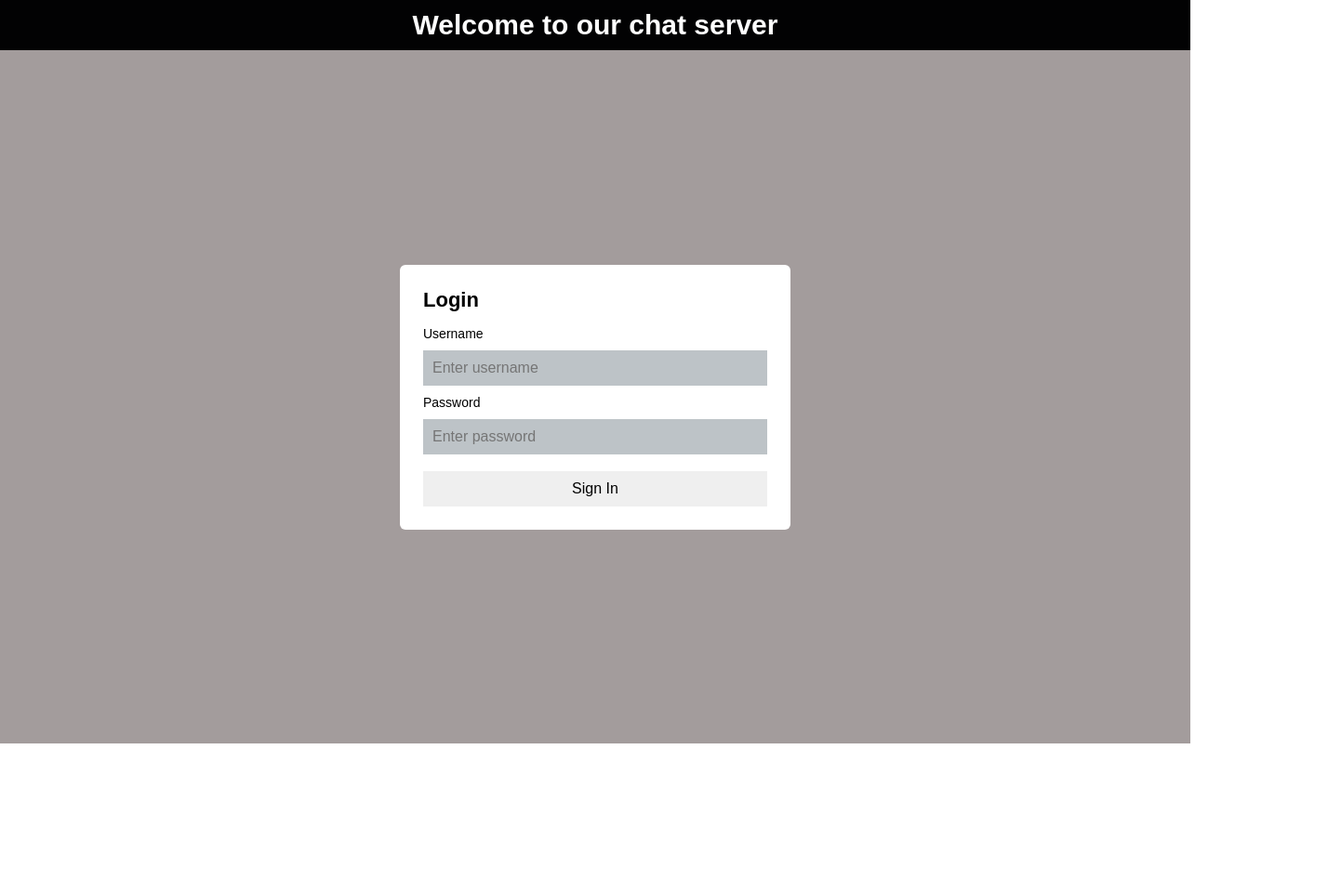
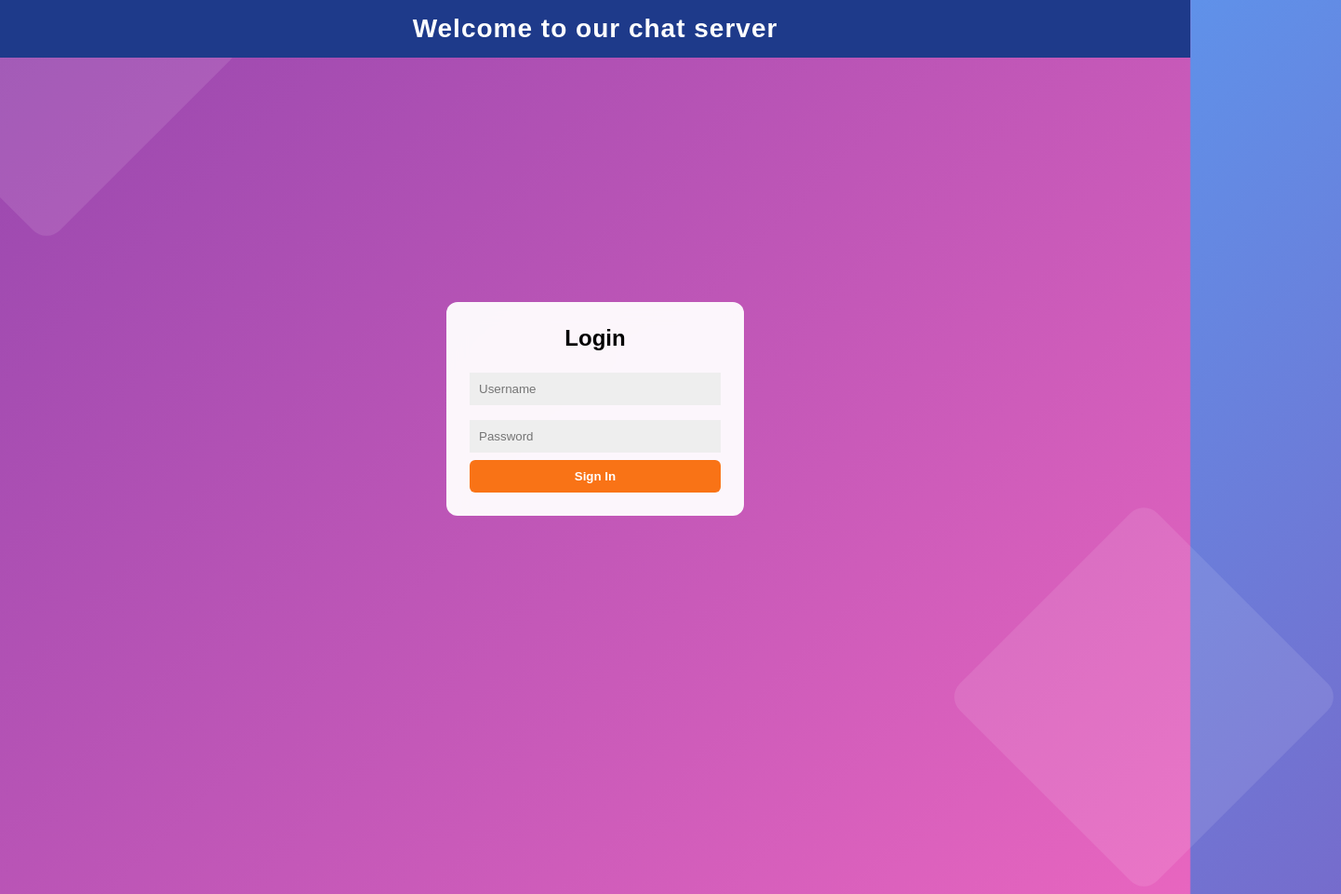
Before and after one commit to kosoknarith/securechat-group5, a plain HTML site: page public/login.html in a window 1280 px wide. Shown: the whole page at 93% size, 1442 px wide, since content can reach past the window. Before the commit the page ends 800 px from the top, so only its background shows below. Drawn offline with Linux system fonts and the light colour scheme.

Commit message:
Enhanced UI Updates

```diff
--- a/public/Chat_Interface.css
+++ b/public/Chat_Interface.css
@@ -1,67 +1,198 @@
-/* Welcome to our chat sever */
-h1{
-        background-color: #020203;
-    text-align: center;
-    color: rgb(255, 255, 255);
-    font-size: 30px;
+/* Used csuf theme colors White,Blue and Orange  to make the interface  */
+* {
+  box-sizing: border-box;
+  margin: 0;
+  font-family: Arial;
+}
+
+body {
+  height: 100vh;
+  background: linear-gradient(135deg, #4facfe, #8e44ad, #ff6ec4);
+}
+
+/* Layout */
+.chat-container {
+  display: flex;
+  height: 100vh;
+}
+
+/* Sidebar */
+.sidebar {
+  width: 200px;
+  background: rgba(30, 58, 138, 0.95);
+  color: white;
   padding: 10px;
 }
 
-/*entire interface */
-*{
-    box-sizing: border-box;
-    margin: 0;
-    padding: 0;
+.sidebar ul {
+  list-style: none;
 }
 
-/* Chat container  */
-html, body {
-    height: 100%;
-    font-family: Arial, sans-serif;
+.sidebar li {
+  padding: 8px;
+  cursor: pointer;
 }
 
-/* Top section */
-.chat-container {
+.sidebar .active,
+.sidebar li:hover {
+  background: #F97316;
+}
+
+/* Status */
+.status {
+  width: 10px;
+  height: 10px;
+  border-radius: 50%;
+  display: inline-block;
+  margin-right: 6px;
+}
+
+.online { background: #22c55e; }
+.offline { background: gray; }
+
+/* Chat area */
+.chat-main {
+  flex: 1;
   display: flex;
   flex-direction: column;
-    height: 100vh;
 }
 
-/* Middle section */
+/* Header */
+.chat-header {
+  background: #1E3A8A;
+  color: white;
+  padding: 15px;
+  font-size: 22px;
+  font-weight: 700;
+  display: flex;
+  justify-content: space-between;
+  align-items: center;
+}
+
+/* Messages */
 .chat-messages {
-    flex: 1; /* THIS makes it take all remaining space */
+  flex: 1;
   padding: 15px;
   overflow-y: auto;
-    background-color: #a39c9c;
+
+  background: rgba(255, 255, 255, 0.9);
+  border-radius: 8px;
+  margin: 10px;
 }
 
-/* Bottom section  */
+/* Typing */
+.typing {
+  font-size: 13px;
+  color: gray;
+  margin-left: 10px;
+}
+
+/* Input */
 .chat-input {
   display: flex;
   padding: 10px;
-    background-color: #bdc3c7;
+  background: #ddd;
 }
 
-/* Input field and send button */
 .chat-input input {
   flex: 1;
   padding: 10px;
-    font-size: 16px;
-    font-weight: 100;
-    border: none;
-    outline: none;
 }
 
-/* Send button */
 .chat-input button {
-    padding: 10px 20px;
-    font-size: 16px;
+  padding: 10px;
+  margin-left: 5px;
+  background: #F97316;
+  color: white;
   border: none;
-    cursor: pointer;
 }
 
-/* Send button hover effect */
-.chat-input button:hover {
-    background-color: #273cf5;
+.emoji-btn {
+  background: white;
+  color: black;
+}
+#logoutBtn {
+  background: #F97316;
   color: white;
+  border: none;
+  padding: 8px 14px;
+  cursor: pointer;
+  font-weight: bold;
+  border-radius: 6px;
+  transition: 0.2s ease;
 }
+
+#logoutBtn:hover {
+  background: #ea580c;
+  transform: scale(1.05);
+}
+
+#sendBtn {
+  background: #F97316;
+  color: white;
+  border: none;
+  padding: 10px 15px;
+  cursor: pointer;
+  font-weight: bold;
+  border-radius: 6px;
+}
+
+#sendBtn:hover {
+  background: #ea580c;
+}
+
+/* Chat bubbles container */
+.chat-messages {
+  display: flex;
+  flex-direction: column;
+  gap: 8px;
+}
+
+/* Main bubble */
+.msg {
+  max-width: 60%;
+  padding: 10px 14px;
+  border-radius: 12px;
+  font-size: 14px;
+  word-wrap: break-word;
+}
+
+/* Sender's messages ) */
+.msg.me {
+  background: #F97316;
+  color: white;
+  align-self: flex-end;
+  border-bottom-right-radius: 0;
+}
+
+/*Receiver's  messages */
+.msg.other {
+  background: white;
+  color: black;
+  align-self: flex-start;
+  border-bottom-left-radius: 0;
+}
+
+/* Timestamp */
+.msg .time {
+  font-size: 10px;
+  opacity: 0.7;
+  margin-top: 4px;
+}
+
+.typing {
+  display: none;
+  align-self: flex-start;
+
+  background: #d1d5db;
+  color: black;
+
+  padding: 10px 15px;
+  margin: 10px;
+
+  border-radius: 10px;
+  width: fit-content;
+  max-width: 60%;
+
+  font-size: 14px;
+}
--- a/public/login.css
+++ b/public/login.css
@@ -1,91 +1,124 @@
-/* most of the layouts patterns are from the Chat_Interface.css  */
 * {
   box-sizing: border-box;
   margin: 0;
   padding: 0;
+  font-family: Arial, sans-serif;
 }
 
 html, body {
   height: 100%;
-  font-family: Arial, sans-serif;
 }
 
-.login-container {
-  display: flex;
-  flex-direction: column;
-  height: 100vh;
+/* Header */
+.top-header {
+ position: fixed;
+  top: 0;
+  width: 100%;
+  background: #1E3A8A;
+  color: white;
+  text-align: center;
+  padding: 15px;
+
+  font-size: 28px;
+  font-weight: 800;
+  letter-spacing: 1px;
 }
 
-.login-header {
-  background-color: #020203;
-  text-align: center;
-  color: white;
-  font-size: 30px;
-  padding: 10px;
+/* Background */
+body {
+  display: flex;
+  justify-content: center;
+  align-items: center;
+  height: 100vh;
+
+  background: linear-gradient(135deg, #4facfe, #8e44ad, #ff6ec4);
+  background-size: 300% 300%;
+  animation: gradientMove 10s ease infinite;
+  overflow: hidden;
 }
 
-/* Middle area fills space */
-.login-main {
-  flex: 1;
-  background-color: #a39c9c; /* matches chat-messages background */
-  display: flex;
-  align-items: center;
-  justify-content: center;
-  padding: 15px;
+/* Gradient animation */
+@keyframes gradientMove {
+  0% { background-position: 0% 50%; }
+  50% { background-position: 100% 50%; }
+  100% { background-position: 0% 50%; }
 }
 
-/* Simple centered card */
-.login-card {
-  background: white;
-  width: 100%;
-  max-width: 420px;
-  padding: 25px;
-  border-radius: 6px;
+/* Floating shapes */
+body::before,
+body::after {
+  content: "";
+  position: absolute;
+  width: 300px;
+  height: 300px;
+  background: rgba(255,255,255,0.1);
+  border-radius: 20px;
+  transform: rotate(45deg);
 }
 
-/* Title */
+body::before {
+  top: -100px;
+  left: -100px;
+}
+
+body::after {
+  bottom: -100px;
+  right: -100px;
+}
+
+/* Container */
+.login-container {
+  z-index: 1;
+  width: 100%;
+}
+
+.login-main {
+  margin-top: 80px;
+  display: flex;
+  justify-content: center;
+  align-items: center;
+}
+
+/* Card */
+.login-card {
+  background: rgba(255,255,255,0.95);
+  backdrop-filter: blur(10px);
+  width: 320px;
+  padding: 25px;
+  border-radius: 12px;
+  text-align: center;
+}
+
+/* Card title */
 .login-card h2 {
   margin-bottom: 15px;
-  font-size: 22px;
 }
 
-/* Form layout */
-.login-card form {
-  display: flex;
-  flex-direction: column;
-  gap: 10px;
+/* Inputs */
+.login-card input {
+  width: 100%;
+  padding: 10px;
+  margin: 8px 0;
+  border: none;
+  background: #eee;
 }
 
-.login-card label {
-  font-size: 14px;
+/* Button */
+.login-card button {
+ width: 100%;
+  padding: 10px 15px;
+  background: #F97316;
+  color: white;
+  border: none;
+  cursor: pointer;
+
+  font-weight: bold;
+  border-radius: 6px;
+
+  transition: 0.2s ease;
 }
 
-/* Login input fields */
-.login-card input {
-  padding: 10px;
-  font-size: 16px;
-  border: none;
-  outline: none;
-  background-color: #bdc3c7;
+.login-card button:hover {
+ background: #ea580c;
+transform: scale(1.05);
 }
-
-/*login input button */
-.login-card button {
-  margin-top: 8px;
-  padding: 10px;
-  font-size: 16px;
-  border: none;
-  cursor: pointer;
-}
-
-/* Login input hover effect */
-.login-card button:hover {
-  background-color: #273cf5;
-  color: white;
-}
-/*
-.login-note {
-  margin-top: 12px;
-  font-size: 13px;
-  color: #333;
-} */
--- a/public/login.html
+++ b/public/login.html
@@ -1,34 +1,39 @@
 <!DOCTYPE html>
-
+<html lang="en">
 <head>
   <meta charset="UTF-8" />
   <link rel="stylesheet" href="login.css" />
   <meta name="viewport" content="width=device-width, initial-scale=1.0" />
-
-  <title>Login - Let's Chat</title>
+  <title>Login - SecureChat</title>
 </head>
 
 <body>
+
+  <!-- Header -->
+  <header class="top-header">
+    Welcome to our chat server
+  </header>
+
   <div class="login-container">
-    <h1 class="login-header">Welcome to our chat server</h1>
 
     <main class="login-main">
       <div class="login-card">
+
+        <!-- Login  -->
         <h2>Login</h2>
 
         <form>
-          <label for="username">Username</label>
-          <input type="text" id="username" placeholder="Enter username" />
-
-          <label for="password">Password</label>
-          <input type="password" id="password" placeholder="Enter password" />
+          <input type="text" id="username" placeholder="Username" />
+          <input type="password" id="password" placeholder="Password" />
 
           <button type="submit">Sign In</button>
         </form>
 
       </div>
     </main>
+
   </div>
-    <script src="login.js"></script>
+
+  <script src="login.js"></script>
 </body>
 </html>
```
Also changed, not shown: public/Chat_Interface.html (+29 -8 lines), public/Chat_Interface.js (+72 -24 lines). Lines whose indentation alone changed are shown as unchanged.
